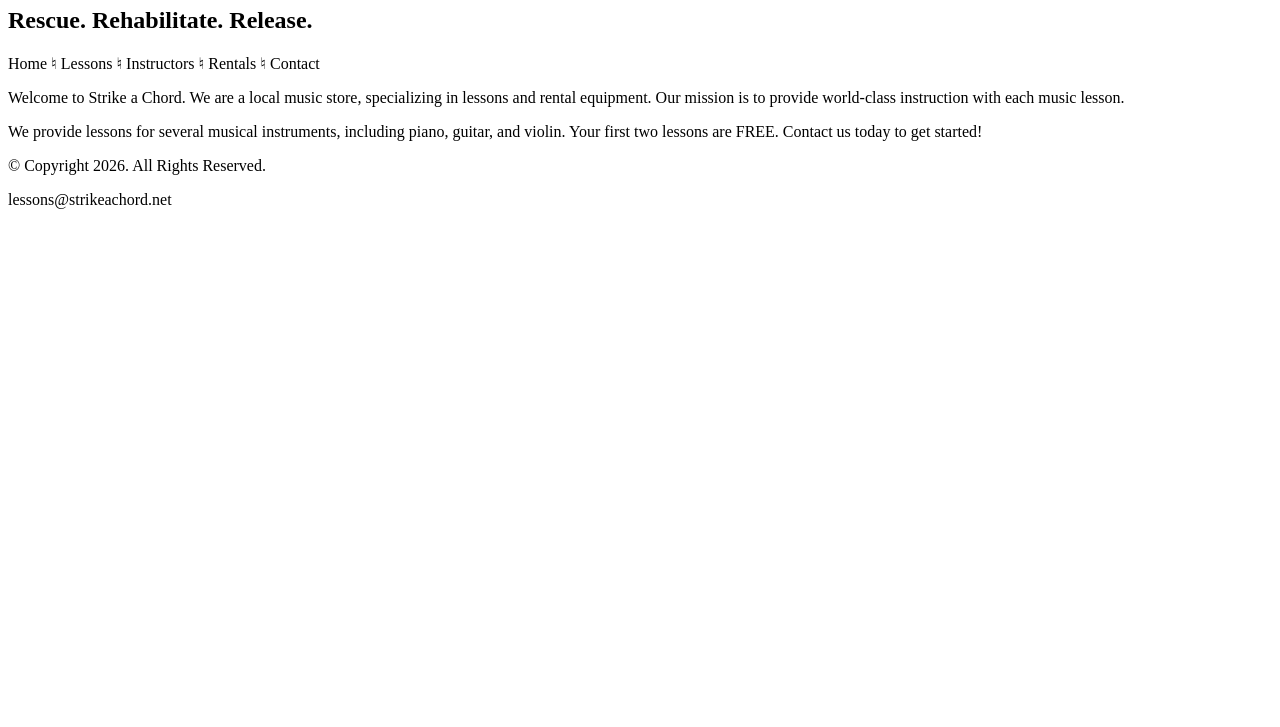
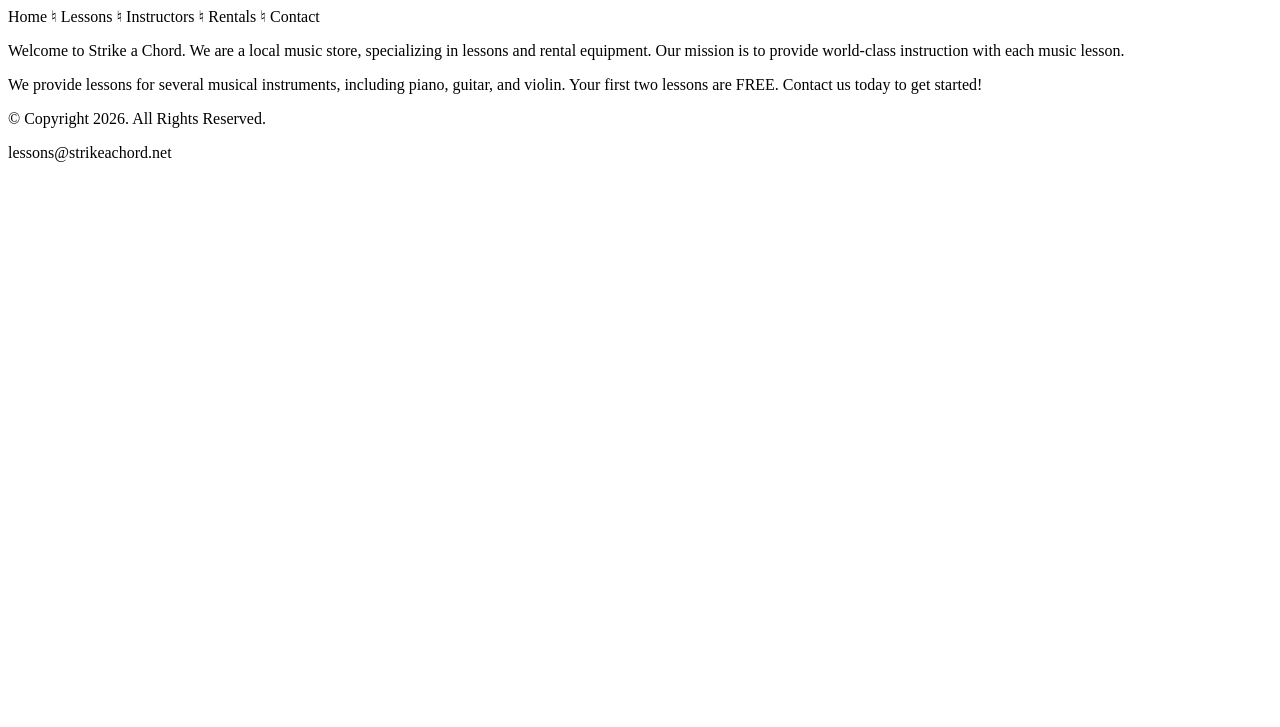
Before and after one commit to nockcarson/mysite, a plain HTML site: page sctemplate.html in a window 1280 px wide. Shown: the part 73-800 px from the top of the page. Drawn offline with Linux system fonts and the light colour scheme.

Commit message:
Remove subtitle from sctemplate.html
Removed the subtitle 'Rescue. Rehabilitate. Release.' from the header.

```diff
--- a/sctemplate.html
+++ b/sctemplate.html
@@ -8,7 +8,6 @@
 <body>
     <head>
         <h1>&#9836; Strike a Chord &#9836;</h1>
-        <h2>Rescue. Rehabilitate. Release.</h2>
     </head>
     <nav><p>Home &#9838; Lessons &#9838; Instructors &#9838; Rentals &#9838; Contact</p></nav>
     <main> <!--Add page content here-->
```
